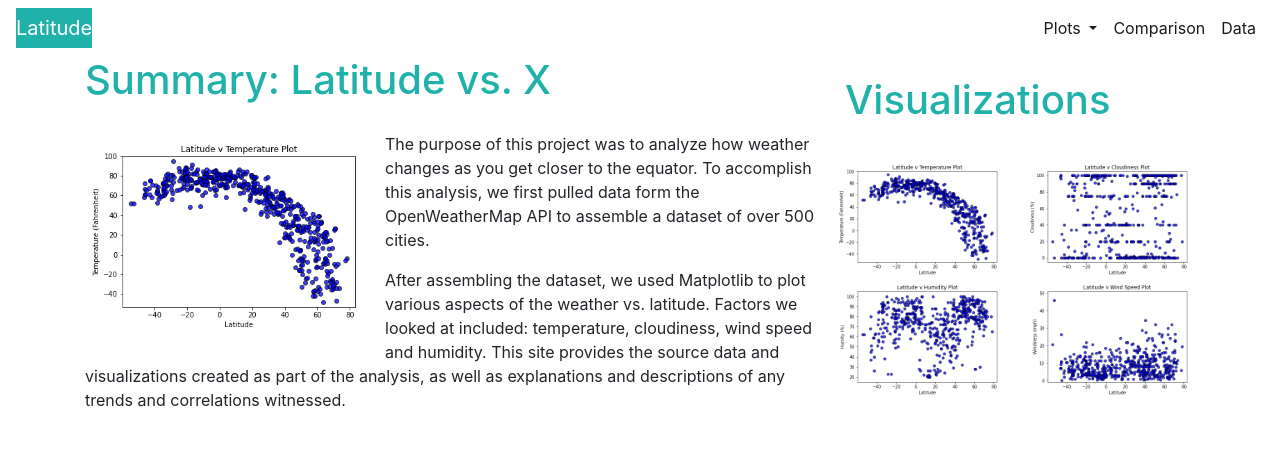
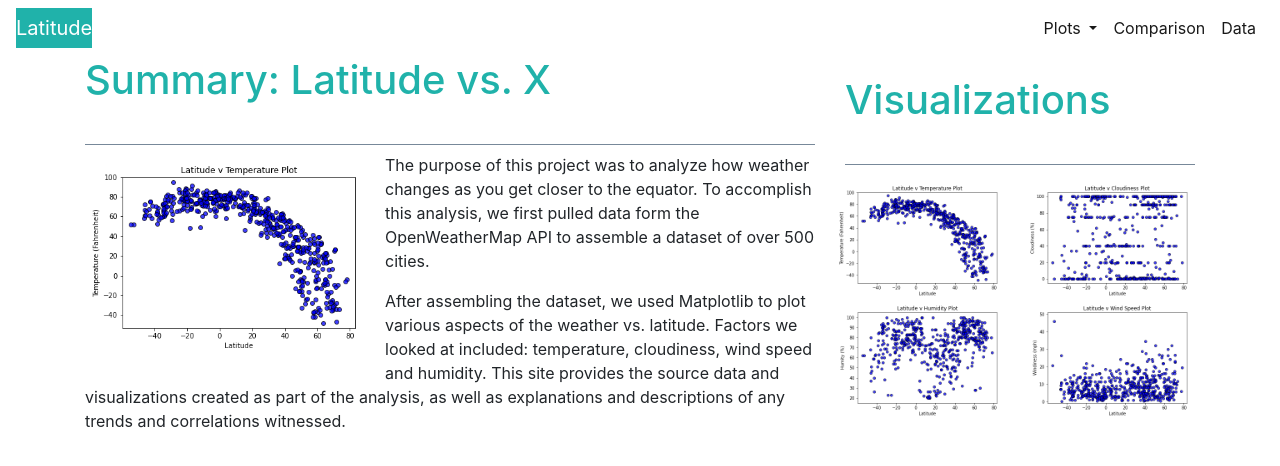
Before and after one commit to ball4410/web-design-challenge, a plain HTML site: page index.html in a window 1280 px wide. Drawn offline with nearby package versions, Linux system fonts and the light colour scheme.

Commit message:
Final updates to CSS and completed challenge

```diff
--- a/styles.css
+++ b/styles.css
@@ -1,6 +1,7 @@
 h1 {
     color: lightseagreen;
-    padding-bottom: 20px;
+    padding-bottom: 40px;
+    border-bottom: 1px solid lightslategrey ;
 }
 
 #fill {
```
